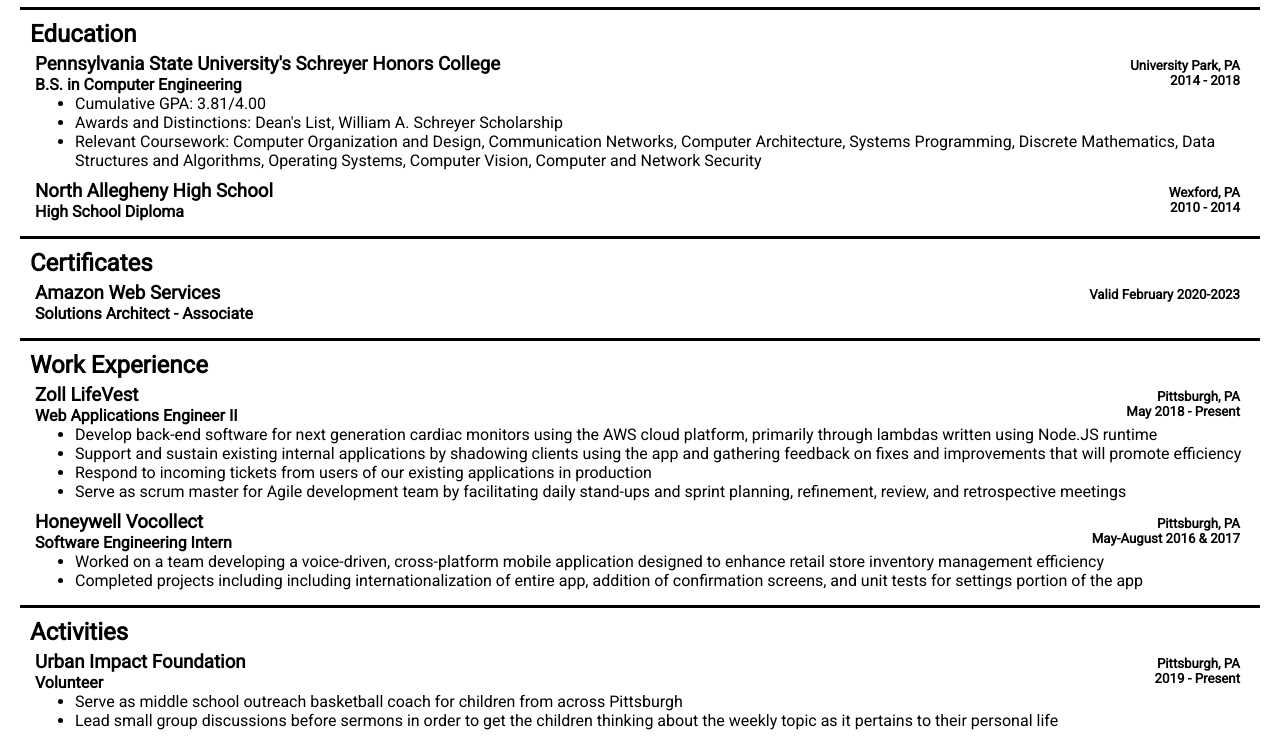
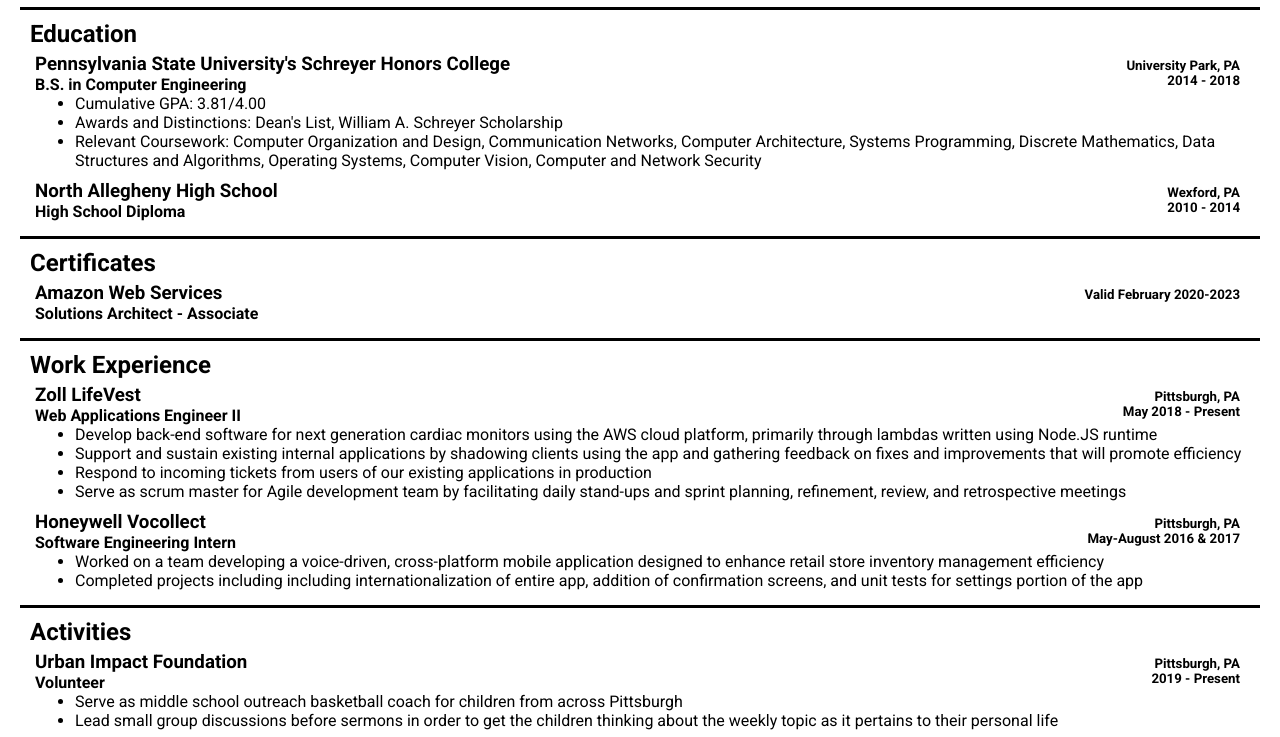
Before and after one commit to gwaltneyluke/resume-webpage, a plain HTML site: page src/index.html in a window 1280 px wide. Shown: the part 80-817 px from the top of the page. Drawn offline with Linux system fonts and the light colour scheme.

Commit message:
add bold

```diff
--- a/src/index.html
+++ b/src/index.html
@@ -3,6 +3,7 @@
     <link rel="preconnect" href="https://fonts.googleapis.com">
     <link rel="preconnect" href="https://fonts.gstatic.com" crossorigin>
     <link href="https://fonts.googleapis.com/css2?family=Roboto&display=swap" rel="stylesheet">
+    <link href="https://fonts.googleapis.com/css2?family=Roboto:wght@400;700&display=swap" rel="stylesheet">
     <link rel="stylesheet" href="index.css">
   </head>
   <body>
```
